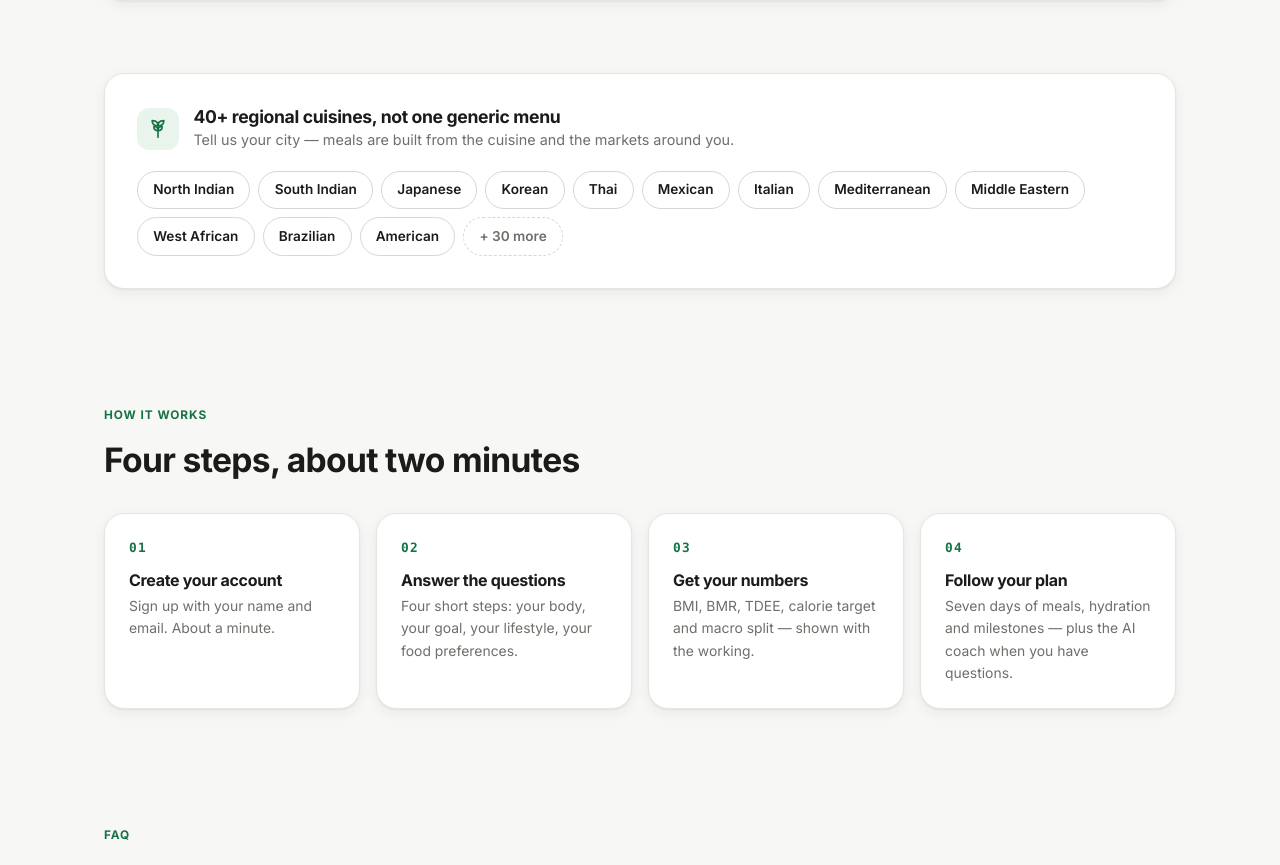
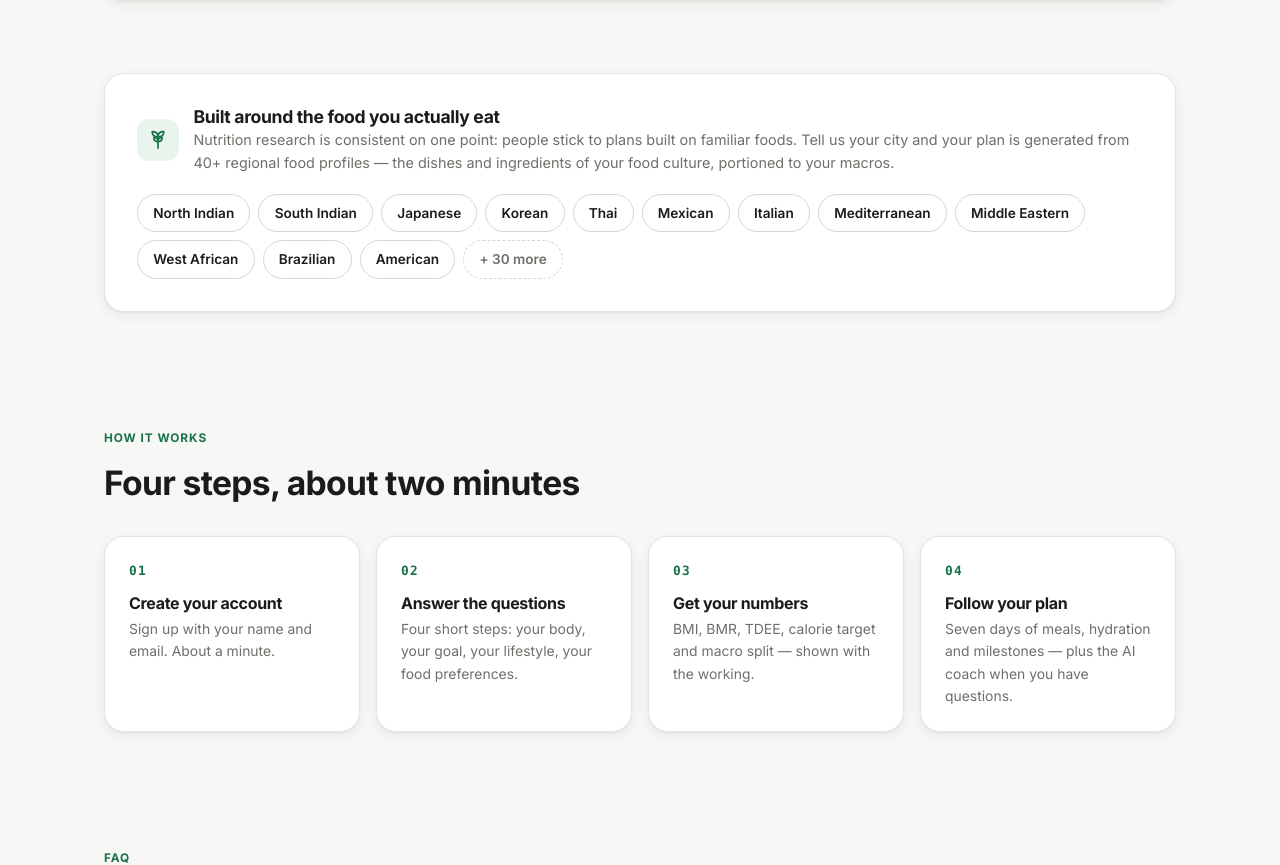
Before and after one commit to verstilearis-sketch/Diet-asisstant-App, a Next.js app: page / in a window 1280 px wide. Shown: the part 1658-2523 px from the top of the page. Built offline with nearby package versions, Linux system fonts and the light colour scheme; no server answers.

Commit message:
Landing: reframe cuisines section as personalization, not a restaurant menu

```diff
--- a/src/app/page.tsx
+++ b/src/app/page.tsx
@@ -217,7 +217,7 @@ export default function LandingPage() {
         </div>
       </section>
 
-      {/* ── Cuisines ────────────────────────────────────── */}
+      {/* ── Personalization ─────────────────────────────── */}
       <section className="container" style={{ paddingTop: '1rem', paddingBottom: '3.5rem' }}>
         <div className="glass-card" style={{ padding: '2rem', display: 'flex', flexDirection: 'column', gap: '1.25rem' }}>
           <div style={{ display: 'flex', alignItems: 'center', gap: '0.9rem' }}>
@@ -229,9 +229,11 @@ export default function LandingPage() {
               <WheatIcon size={20} />
             </div>
             <div>
-              <h3 style={{ fontSize: '1.1rem' }}>40+ regional cuisines, not one generic menu</h3>
+              <h3 style={{ fontSize: '1.1rem' }}>Built around the food you actually eat</h3>
               <p style={{ color: 'var(--color-muted)', fontSize: '0.9rem' }}>
-                Tell us your city — meals are built from the cuisine and the markets around you.
+                Nutrition research is consistent on one point: people stick to plans built on
+                familiar foods. Tell us your city and your plan is generated from 40+ regional
+                food profiles — the dishes and ingredients of your food culture, portioned to your macros.
               </p>
             </div>
           </div>
```
